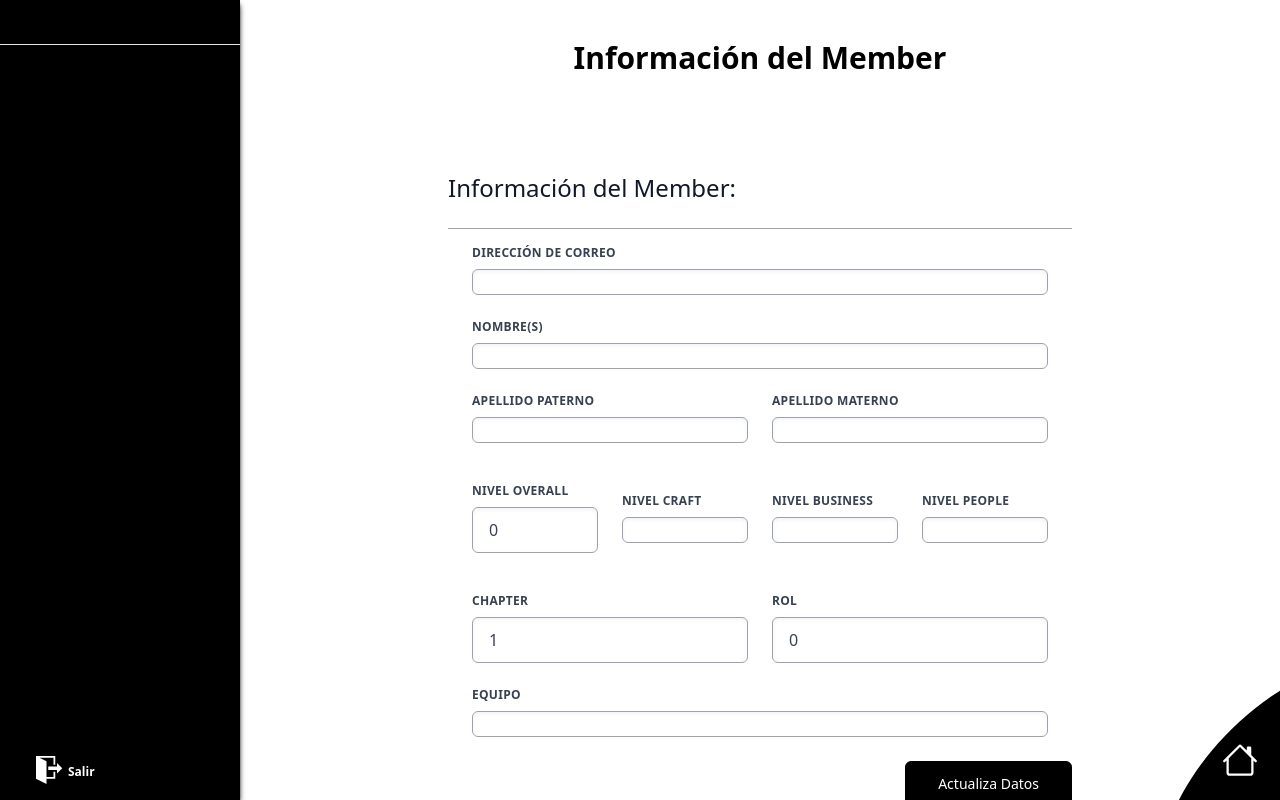
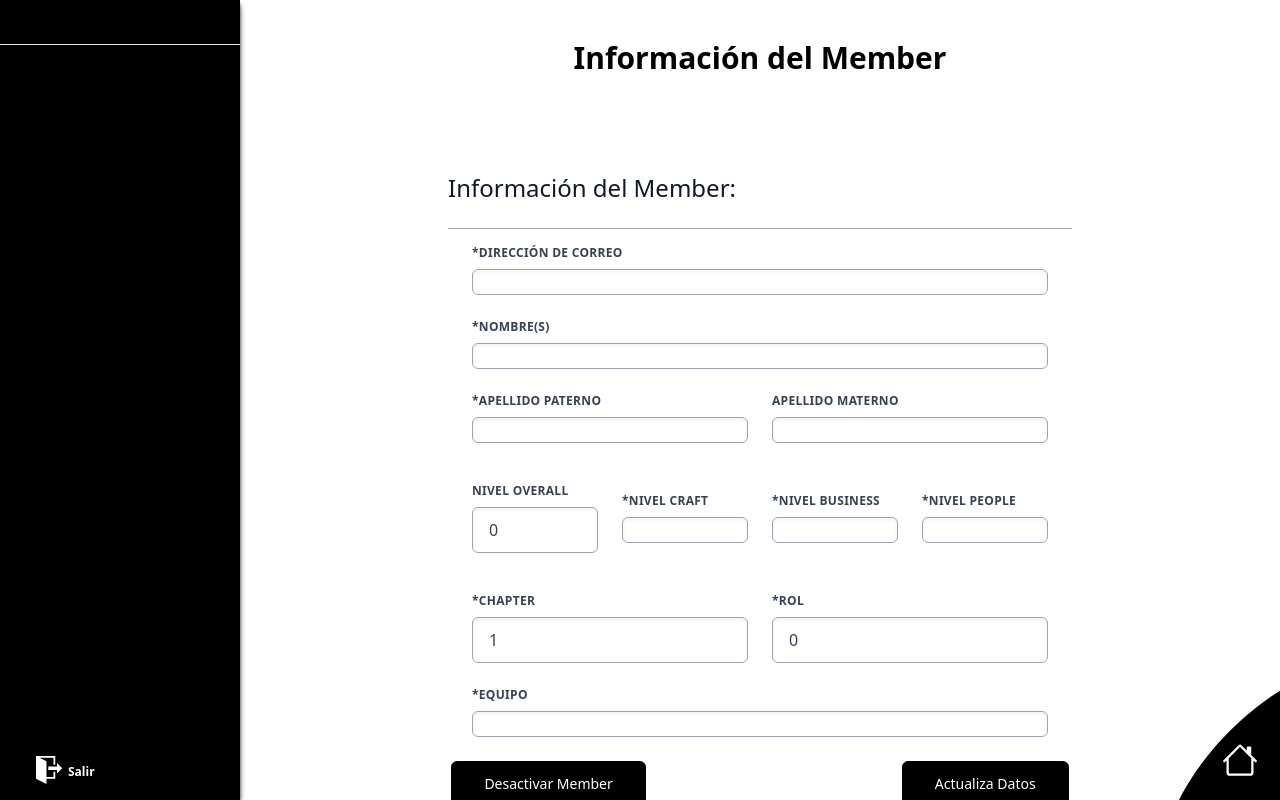
Before and after one commit to Naiztu/Project-Feedback-Zebrands, a Next.js app in the folder Proyecto/client/: page /lead/info in a window 1280 px wide. Built offline with nearby package versions, Linux system fonts and the light colour scheme.

Commit message:
add desactivar

```diff
--- a/Proyecto/client/components/AdminAllEmpleados.js
+++ b/Proyecto/client/components/AdminAllEmpleados.js
@@ -4,13 +4,14 @@ import { getFilterEmpleados } from "../services/empleado";
 import RowAllEmpleado from "../components/RowAllEmpleado";
 import { useUser } from "../context/userContext";
 import swal from "sweetalert";
+import { useRouter } from "next/router";
 
 export default function AdminAllEmpleados() {
   const { isAuthenticated, user } = useUser();
-
   const [empleados, setEmpleados] = useState([]);
   const [filterName, setFilterName] = useState("");
   const [page, setPage] = useState(1);
+  const router = useRouter();
 
   const getEmpleados = async () => {
     try {
@@ -57,6 +58,10 @@ export default function AdminAllEmpleados() {
         icon: "warning",
       });
     }
+  };
+
+  const redirectRegister= () => {
+    router.push("/lead/register");
   };
 
   useEffect(() => {
@@ -117,7 +122,7 @@ export default function AdminAllEmpleados() {
               </button>
               <div className="items-center justify-center mx-auto">
                 <div className="flex flex-col items-center justify-center">
-                  <button className="btn my-3">
+                  <button onClick={redirectRegister} className="btn my-3">
                     <FaPlus />
                   </button>
                   <label className="block uppercase tracking-wide text-gray-700 text-xs font-bold text-center">
--- a/Proyecto/client/components/Registro.js
+++ b/Proyecto/client/components/Registro.js
@@ -1,7 +1,7 @@
 import React, { useEffect, useState } from "react";
 import swal from "sweetalert";
 import { useUser } from "../context/userContext";
-import { updateMember, createMember } from "../services/empleado";
+import { updateMember, createMember, desactivar } from "../services/empleado";
 import { useForm } from "../hooks/useForm";
 import { objects, reg } from "../util/objectsInputs";
 
@@ -29,6 +29,8 @@ export default function Registro({ regMember, isSaved }) {
     id_rol = data[8].descripcion_respuesta,
     equipo = data[9].descripcion_respuesta,
     password,
+    activo,
+    id_empleado,
   } = regMember;
 
   const random = (length = 8) => {
@@ -74,6 +76,19 @@ export default function Registro({ regMember, isSaved }) {
       });
     } catch (error) {
       swal("Hubo un error, no se actualizó el member", {
+        icon: "warning",
+      });
+    }
+  };
+
+  const updateDesactivar = async () => {
+    try {
+      const data = await desactivar(data.preMember);
+      swal("Member desactivado", {
+        icon: "success",
+      });
+    } catch (error) {
+      swal("Hubo un error, no se desactivo el member", {
         icon: "warning",
       });
     }
@@ -136,6 +151,10 @@ export default function Registro({ regMember, isSaved }) {
       if (checkErrors === 0) {
         registerMember();
         setIsEdited(true);
+      } else {
+        swal("Hubo un error, por favor revisa tu registro.", {
+          icon: "error",
+        });
       }
     }
   };
@@ -166,7 +185,7 @@ export default function Registro({ regMember, isSaved }) {
                       className="block uppercase tracking-wide text-gray-700 text-xs font-bold mb-2"
                       //for="grid-text-1"
                     >
-                      Dirección de Correo
+                      *Dirección de Correo
                     </label>
                     {isEdited ? (
                       <input
@@ -194,7 +213,7 @@ export default function Registro({ regMember, isSaved }) {
                   </div>
                   <div className="w-full md:w-full px-3 mb-6">
                     <label className="block uppercase tracking-wide text-gray-700 text-xs font-bold mb-2">
-                      Nombre(s)
+                      *Nombre(s)
                     </label>
                     {isEdited ? (
                       <input
@@ -224,7 +243,7 @@ export default function Registro({ regMember, isSaved }) {
                   <div className="flex items-center justify-between mt-4">
                     <div className="w-full md:w-1/2 px-3 mb-6">
                       <label className="block uppercase tracking-wide text-gray-700 text-xs font-bold mb-2">
-                        Apellido Paterno
+                        *Apellido Paterno
                       </label>
                       {isEdited ? (
                         <input
@@ -303,7 +322,7 @@ export default function Registro({ regMember, isSaved }) {
                     </div>
                     <div className="w-full md:w-full px-3 mb-6">
                       <label className="block uppercase tracking-wide text-gray-700 text-xs font-bold mb-2">
-                        Nivel Craft
+                        *Nivel Craft
                       </label>
 
                       {isEdited ? (
@@ -348,7 +367,7 @@ export default function Registro({ regMember, isSaved }) {
                     </div>
                     <div className="w-full md:w-full px-3 mb-6">
                       <label className="block uppercase tracking-wide text-gray-700 text-xs font-bold mb-2">
-                        Nivel Business
+                        *Nivel Business
                       </label>
 
                       {isEdited ? (
@@ -393,7 +412,7 @@ export default function Registro({ regMember, isSaved }) {
                     </div>
                     <div className="w-full md:w-full px-3 mb-6 flex flex-col">
                       <label className="block uppercase tracking-wide text-gray-700 text-xs font-bold mb-2">
-                        Nivel People
+                        *Nivel People
                       </label>
                       {isEdited ? (
                         <div className="flex-shrink w-full inline-block relative f">
@@ -441,7 +460,7 @@ export default function Registro({ regMember, isSaved }) {
                   <div className="flex items-center justify-between mt-4">
                     <div className="w-full md:w-full px-3 mb-6">
                       <label className="block uppercase tracking-wide text-gray-700 text-xs font-bold mb-2">
-                        Chapter
+                        *Chapter
                       </label>
                       {isEdited ? (
                         <div className="flex-shrink w-full inline-block relative">
@@ -486,7 +505,7 @@ export default function Registro({ regMember, isSaved }) {
                     </div>
                     <div className="w-full md:w-full px-3 mb-6">
                       <label className="block uppercase tracking-wide text-gray-700 text-xs font-bold mb-2">
-                        Rol
+                        *Rol
                       </label>
                       {isEdited ? (
                         <div className="flex-shrink w-full inline-block relative">
@@ -531,7 +550,7 @@ export default function Registro({ regMember, isSaved }) {
                   </div>
                   <div className="w-full md:w-full px-3 mb-6">
                     <label className="block uppercase tracking-wide text-gray-700 text-xs font-bold mb-2">
-                      Equipo
+                      *Equipo
                     </label>
                     {isEdited ? (
                       <input
@@ -558,7 +577,17 @@ export default function Registro({ regMember, isSaved }) {
                         ))}
                   </div>
                 </div>
-                <div className="flex justify-end">
+                <div className="flex flex-row space-x-64 items-center justify-center">
+
+                  <button
+                    disabled = {isEdited ? true : false}
+                    className="btn"
+                    onClick= {updateDesactivar}
+                  >
+                    Desactivar Member
+                  </button>
+
+
                   <button
                     disabled = {load || errors.length > 0}
                     className="btn"
@@ -566,6 +595,8 @@ export default function Registro({ regMember, isSaved }) {
                   >
                     {isEdited ? "Guardar Registro" : "Actualiza Datos"}
                   </button>
+
+
                 </div>
               </div>
             </div>
--- a/Proyecto/client/components/RowAllEmpleado.js
+++ b/Proyecto/client/components/RowAllEmpleado.js
@@ -64,7 +64,7 @@ export default function RowAllEmpleado({ info }) {
           <button
           className="btn"
           onClick={redirectInfo} >
-            Ver perfil
+            Modificar
           </button>
         </td>
       </tr>
--- a/Proyecto/client/services/empleado.js
+++ b/Proyecto/client/services/empleado.js
@@ -106,3 +106,13 @@ export async function updateMember(body) {
     throw { error };
   }
 }
+
+
+export async function desactivar(body) {
+  try {
+    const data_up = await api.put("/empleado/desactivar", body);
+    return data_up;
+  } catch (error) {
+    throw { error };
+  }
+}
```
